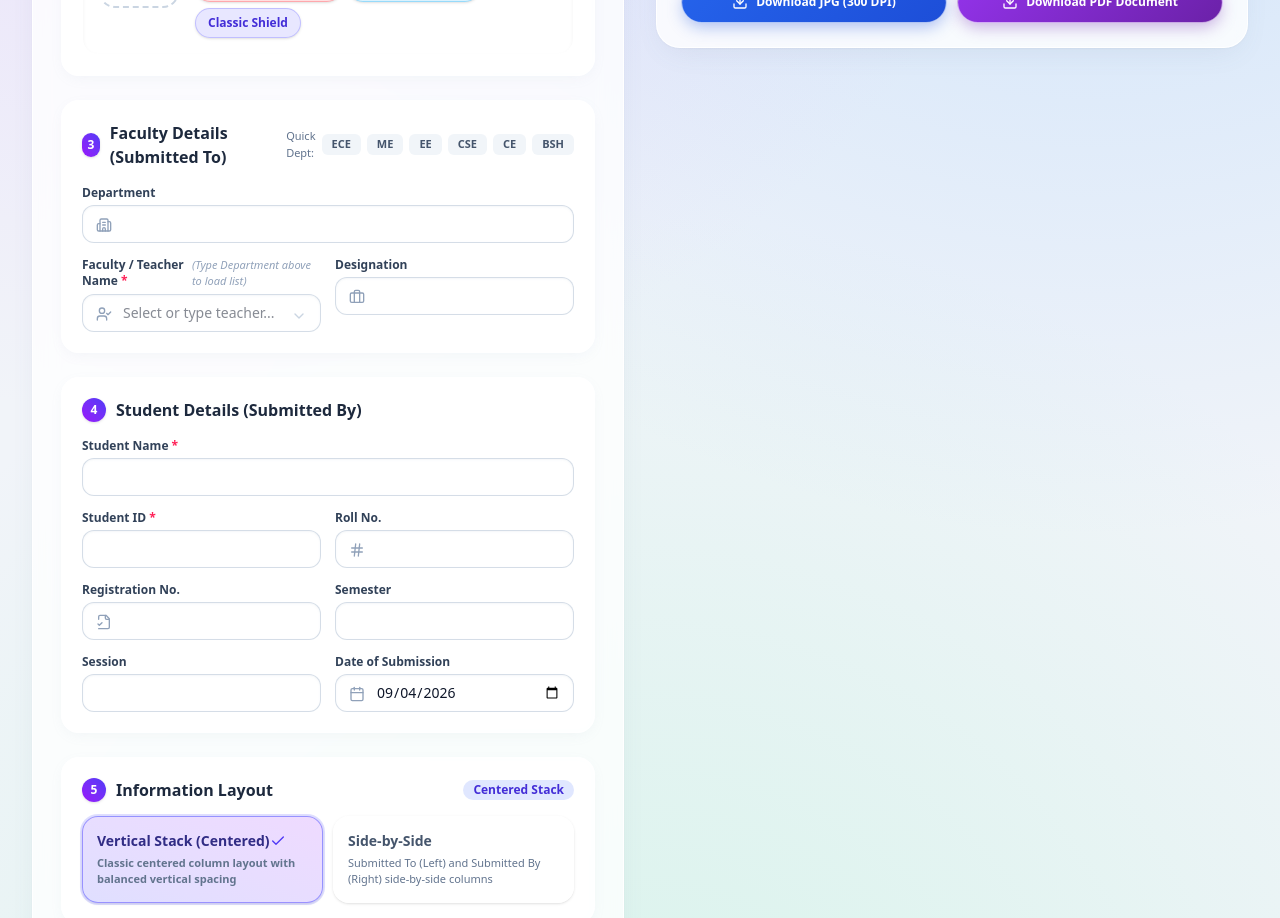
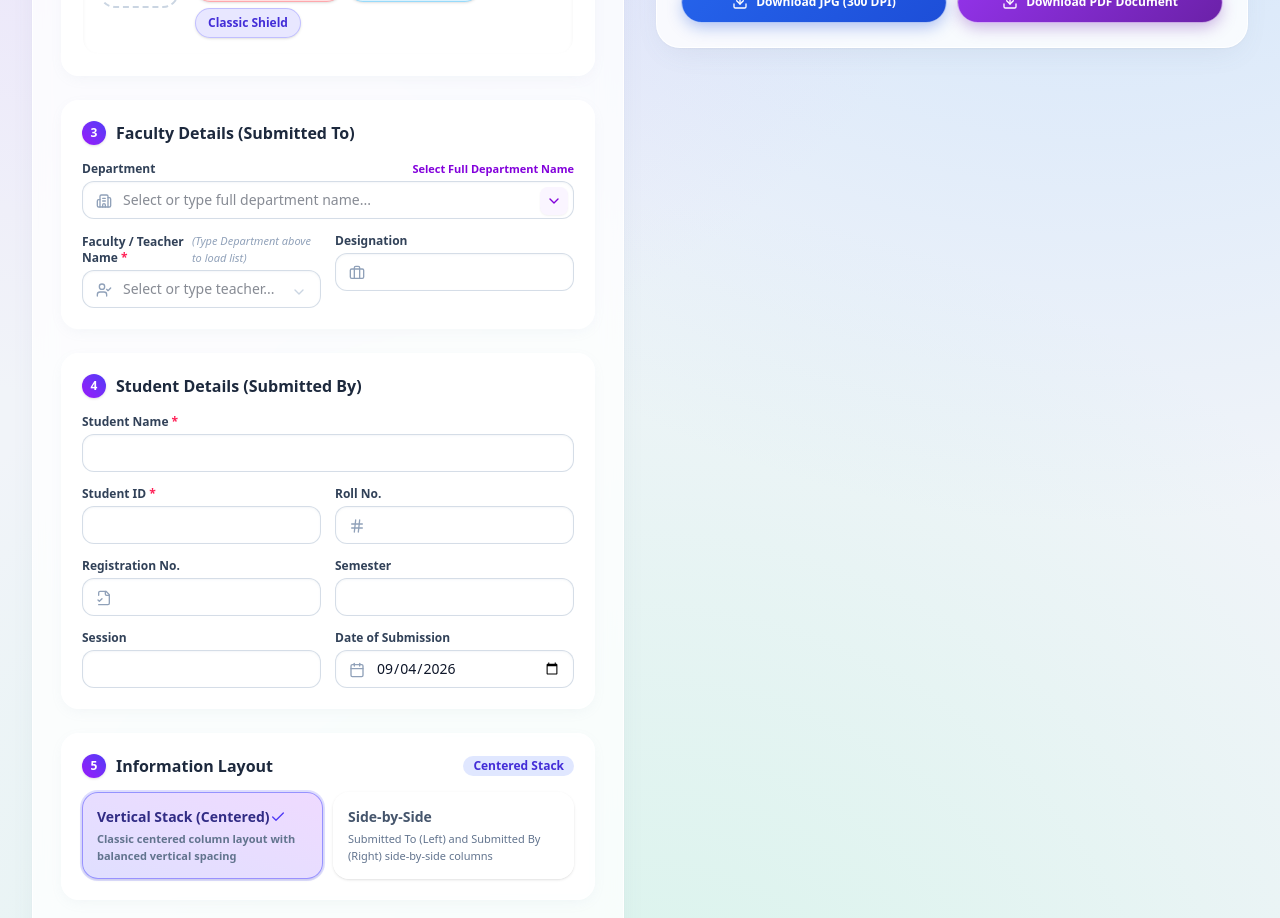
Before and after one commit to ta362/Front-Page, a React (Vite) app: page / in a window 1280 px wide. Shown: the part 840-1758 px from the top of the page. Built offline with nearby package versions, Linux system fonts and the light colour scheme.

Commit message:
feat(ui): add department dropdown logic to cover form
Implement state management and outside-click handling for the department dropdown to improve form navigation and consistency.

```diff
--- a/src/components/CoverForm.tsx
+++ b/src/components/CoverForm.tsx
@@ -57,12 +57,20 @@ export const CoverForm: React.FC<CoverFormProps> = ({
   isExporting,
 }) => {
   const fileInputRef = useRef<HTMLInputElement>(null);
+  const departmentDropdownRef = useRef<HTMLDivElement>(null);
   const facultyDropdownRef = useRef<HTMLDivElement>(null);
+  const [isDepartmentDropdownOpen, setIsDepartmentDropdownOpen] = useState(false);
   const [isFacultyDropdownOpen, setIsFacultyDropdownOpen] = useState(false);
 
-  // Close faculty dropdown when clicking outside
+  // Close dropdowns when clicking outside
   useEffect(() => {
     const handleClickOutside = (event: MouseEvent) => {
+      if (
+        departmentDropdownRef.current &&
+        !departmentDropdownRef.current.contains(event.target as Node)
+      ) {
+        setIsDepartmentDropdownOpen(false);
+      }
       if (
         facultyDropdownRef.current &&
         !facultyDropdownRef.current.contains(event.target as Node)
@@ -344,7 +352,6 @@ export const CoverForm: React.FC<CoverFormProps> = ({
 
         return (
           <div className="liquid-card p-4 sm:p-5 space-y-4 relative z-30">
-            <div className="flex items-center justify-between">
             <div className="flex items-center gap-2.5">
               <span className="w-6 h-6 rounded-full bg-gradient-to-tr from-purple-600 to-indigo-600 text-white text-xs font-bold flex items-center justify-center shadow-sm">
                 3
@@ -354,46 +361,105 @@ export const CoverForm: React.FC<CoverFormProps> = ({
               </h3>
             </div>
 
-              {/* Department Quick Filter Tags */}
-              <div className="flex items-center gap-1.5">
-                <span className="text-[11px] text-slate-500 hidden sm:inline">Quick Dept:</span>
-                {DEPARTMENT_FACULTY_LIST.map((dept) => {
-                  const isActive = activeFacultyGroup?.shortCode === dept.shortCode;
-                  return (
-                    <button
-                      key={dept.shortCode}
-                      type="button"
-                      onClick={() => onChange({ department: dept.departmentName })}
-                      className={`px-2.5 py-0.5 text-[11px] font-bold rounded-md transition-all cursor-pointer ${
-                        isActive
-                          ? 'bg-purple-600 text-white shadow-xs'
-                          : 'bg-slate-100 text-slate-600 hover:bg-purple-50 hover:text-purple-700'
-                      }`}
-                      title={`Select ${dept.departmentName}`}
-                    >
-                      {dept.shortCode}
-                    </button>
-                  );
-                })}
-              </div>
-            </div>
-
             <div className="space-y-3.5">
-              {/* 1. Department Field */}
-              <div>
-                <label className="block text-xs font-bold text-slate-700 mb-1">
+              {/* 1. Department Field with Arrow Dropdown & Full Names */}
+              <div ref={departmentDropdownRef} className="relative">
+                <div className="flex items-center justify-between mb-1">
+                  <label className="block text-xs font-bold text-slate-700">
                     Department
                   </label>
+                  <span className="text-[11px] text-purple-700 font-semibold">
+                    {activeFacultyGroup ? `${activeFacultyGroup.shortCode} • Full Name` : 'Select Full Department Name'}
+                  </span>
+                </div>
                 <div className="relative">
                   <Building2 className="w-4 h-4 absolute left-3.5 top-3 text-slate-400 pointer-events-none" />
                   <input
                     type="text"
                     value={formData.department}
                     onChange={(e) => onChange({ department: e.target.value })}
-                    placeholder=""
-                    className="w-full pl-10 pr-3 py-2 liquid-input text-slate-800 text-sm focus:outline-none transition-all"
+                    onFocus={() => setIsDepartmentDropdownOpen(true)}
+                    placeholder="Select or type full department name..."
+                    className="w-full pl-10 pr-10 py-2 liquid-input text-slate-800 text-sm focus:outline-none transition-all"
                   />
+                  {/* Arrow (ChevronDown) button for Department */}
+                  <button
+                    type="button"
+                    onClick={() => setIsDepartmentDropdownOpen(!isDepartmentDropdownOpen)}
+                    className="absolute right-1.5 top-1.5 p-1.5 rounded-lg bg-purple-50 text-purple-700 hover:bg-purple-600 hover:text-white transition-all cursor-pointer shadow-xs"
+                    title="Click to view all departments with full names"
+                  >
+                    <ChevronDown
+                      className={`w-4 h-4 transition-transform duration-200 ${
+                        isDepartmentDropdownOpen ? 'rotate-180' : ''
+                      }`}
+                    />
+                  </button>
                 </div>
+
+                {/* Department Dropdown List with Full Names */}
+                {isDepartmentDropdownOpen && (
+                  <div className="absolute left-0 w-full sm:w-[520px] max-w-[92vw] mt-1.5 bg-white rounded-xl shadow-2xl border-2 border-purple-400/80 py-1 z-[120] max-h-72 overflow-y-auto divide-y divide-slate-100 animate-in fade-in zoom-in-95 duration-150">
+                    <div className="sticky top-0 bg-gradient-to-r from-purple-100 via-indigo-50 to-purple-50 px-3.5 py-2.5 text-xs font-extrabold text-purple-950 flex items-center justify-between border-b border-purple-200 z-10 shadow-2xs">
+                      <span className="flex items-center gap-1.5">
+                        <Building2 className="w-4 h-4 text-purple-700 shrink-0" />
+                        Departments (Select Full Name)
+                      </span>
+                      <span className="text-[10.5px] text-purple-800 font-bold bg-white/90 px-2.5 py-0.5 rounded-full border border-purple-200 shadow-2xs">
+                        6 Departments Available
+                      </span>
+                    </div>
+                    {DEPARTMENT_FACULTY_LIST.map((dept) => {
+                      const isSelected =
+                        activeFacultyGroup?.shortCode === dept.shortCode ||
+                        formData.department.trim().toLowerCase() === dept.departmentName.toLowerCase();
+
+                      return (
+                        <button
+                          key={dept.shortCode}
+                          type="button"
+                          onClick={() => {
+                            onChange({ department: dept.departmentName });
+                            setIsDepartmentDropdownOpen(false);
+                          }}
+                          className={`w-full px-3.5 py-2.5 text-left text-xs transition-all flex items-center justify-between cursor-pointer hover:bg-purple-50/90 group ${
+                            isSelected ? 'bg-purple-100/90 font-bold text-purple-950' : 'text-slate-800'
+                          }`}
+                        >
+                          <div className="flex items-center gap-2.5 min-w-0">
+                            <span
+                              className={`w-9 h-6 rounded-md text-[11px] font-extrabold flex items-center justify-center shrink-0 transition-colors ${
+                                isSelected
+                                  ? 'bg-purple-600 text-white shadow-xs'
+                                  : 'bg-purple-100 text-purple-800 group-hover:bg-purple-600 group-hover:text-white'
+                              }`}
+                            >
+                              {dept.shortCode}
+                            </span>
+                            <div className="truncate">
+                              <span className="font-bold text-slate-900 group-hover:text-purple-900 block truncate">
+                                {dept.departmentName}
+                              </span>
+                              <span className="text-[11px] text-purple-700 font-medium block truncate">
+                                {dept.faculties.length} Faculty Members
+                              </span>
+                            </div>
+                          </div>
+                          {isSelected ? (
+                            <span className="flex items-center gap-1 text-[11px] font-bold text-purple-700 shrink-0 ml-2">
+                              <Check className="w-4 h-4 text-purple-700" />
+                              Selected
+                            </span>
+                          ) : (
+                            <span className="text-[10px] text-purple-600 font-bold opacity-0 group-hover:opacity-100 transition-opacity shrink-0 ml-2 bg-white px-2 py-0.5 rounded-md border border-purple-200">
+                              Select
+                            </span>
+                          )}
+                        </button>
+                      );
+                    })}
+                  </div>
+                )}
               </div>
 
               {/* 2. Teacher Name & Designation Inputs */}
```
Lines whose indentation alone changed are shown as unchanged.
